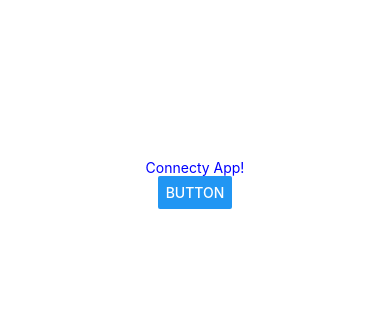
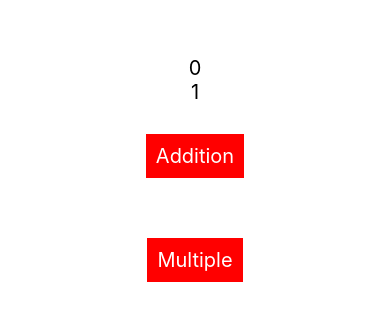
Before and after one commit to 0biglife/Connecty-React-Native-BuildTest, a React Native app: screen / in a window 390 px wide. Shown: the part 238-558 px from the top of the page. Built offline with nearby package versions, Linux system fonts and the light colour scheme.

Commit message:
PropsAndState

```diff
--- a/src/App.js
+++ b/src/App.js
@@ -1,13 +1,17 @@
-import { StatusBar } from 'expo-status-bar';
-import React from 'react';
-import { StyleSheet, Text, View, Button } from 'react-native';
+import React, {useState} from 'react';
+import { StyleSheet, View, Text } from 'react-native';
+import MyButton from './MyButton';
 
 export default function App() {
+    const [addition, setAddition] = useState(0);
+    const [multiple, setmultiple] = useState(1);
+
     return (
     <View style={styles.container}>
-        <Text style={{color: 'blue'}}>Connecty App!</Text>
-        <StatusBar style="auto" />
-        <Button title="Button" onPress={() => alert('Tapped!!')} />
+        <Text style={{fontSize: 20}}>{addition}</Text>
+        <Text style={{fontSize: 20}}>{multiple}</Text>
+        <MyButton title="Addition" onPress={()=> setAddition(addition + 2)} />
+        <MyButton title="Multiple" onPress={()=> setmultiple(multiple * 2)} />
     </View>
     );
 }
@@ -18,5 +22,5 @@ const styles = StyleSheet.create({
         backgroundColor: '#fff',
         alignItems: 'center',
         justifyContent: 'center',
-        },
+    },
 });
--- /dev/null
+++ b/src/MyButton.js
@@ -0,0 +1,23 @@
+import React from 'react';
+import { TouchableOpacity, View, Text } from 'react-native';
+import PropTypes from 'prop-types';
+
+const MyButton = ({ title, onPress, children }) => {
+    //props에서 사용할 기본 파라미터 선선언
+    return (
+        <TouchableOpacity onPress={onPress}>
+            <View style={{ backgroundColor: 'red', padding: 10, margin: 30}}>
+                <Text style={{fontSize: 20, color: 'white'}}>
+                    {children || title}
+                </Text>
+            </View>
+        </TouchableOpacity>
+    );
+};
+
+MyButton.defaultProps = {
+    title: "Default",
+    onPress: () => alert('default')
+};
+
+export default MyButton;
```
